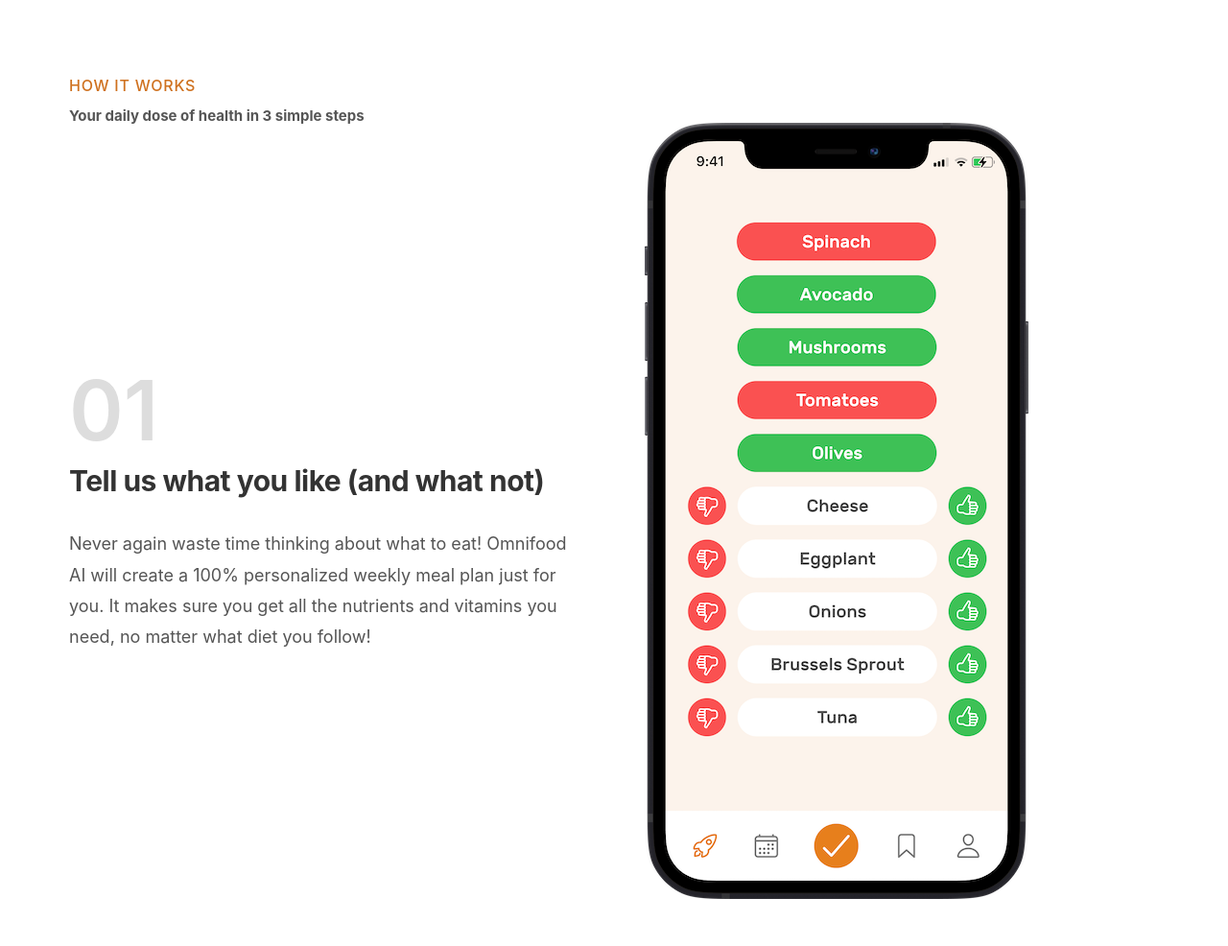
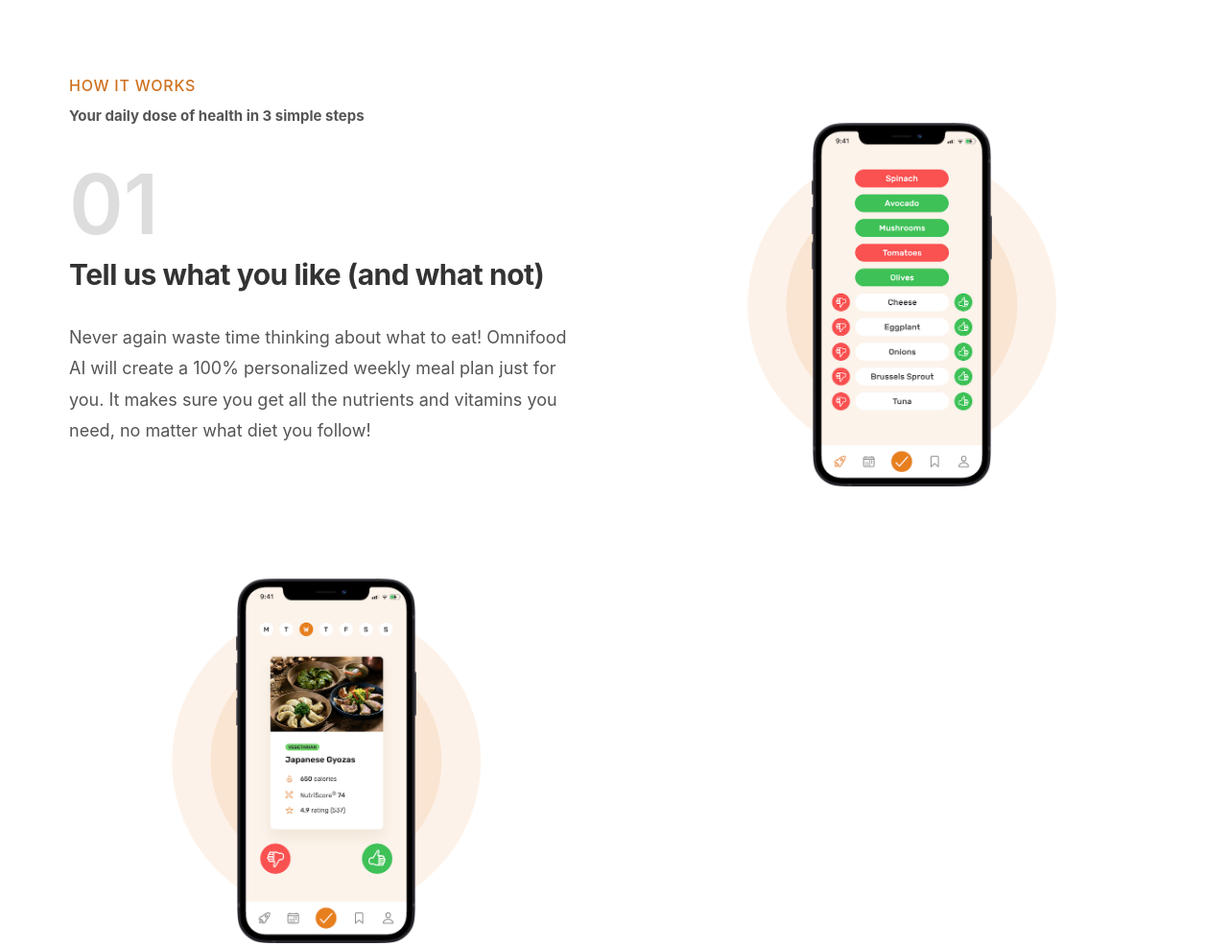
Before and after one commit to chiragrangras/omnifood-delivery-service, a plain HTML site: page index.html in a window 1280 px wide. Shown: the part 920-1906 px from the top of the page at 96% size. Drawn offline with nearby package versions, Linux system fonts and the light colour scheme; some packages are replaced by stand-ins of ours; a script that the page names is missing.

Commit message:
new section added

```diff
--- a/css/qeuires.css
+++ b/css/qeuires.css
@@ -56,7 +56,7 @@
 }
 
 /************************/
-/* BELOW 944px (Tablets) */
+/* BELOW 944px */
 /************************/
 /* 944/16 = 59em */
 @media (max-width: 59em) {
@@ -93,7 +93,7 @@
   }
 
   .meal-content{
-    padding: 2.4rem 3.2rem 3,2rem 3.2rem;
+    padding: 2.4rem 3.2rem 3.2rem 3.2rem;
   }
 
   .section-testimonials{
@@ -101,7 +101,7 @@
   }
 
   .gallery{
-    grid-template-columns: 1fr 1fr;
+    grid-template-columns: repeat(6,1fr);
   }
 
   .cta{
--- a/css/style.css
+++ b/css/style.css
@@ -199,3 +199,39 @@ header {
   font-size: 1.8rem;
   line-height: 1.8;
 }
+
+.step-img-box{
+  position: relative;
+  display: flex;
+  align-items: center;
+  justify-content: center;
+}
+
+.step-img-box::before,
+.step-img-box::after{
+  content: "";
+  display: block;
+  border-radius: 50%;
+  position: absolute;
+  top: 50%;
+  left: 50%;
+  transform: translate(-50%, -50%);
+}
+
+.step-img-box::before{
+  width: 60%;
+  padding-bottom: 60%;
+  background-color: #fdf2e9;
+  z-index: -2;
+}
+
+.step-img-box::after {
+  width: 45%;
+  padding-bottom: 45%;
+  background-color: #fae5d3;
+  z-index: -1;
+}
+
+.step-img {
+  width: 35%;
+}
```
